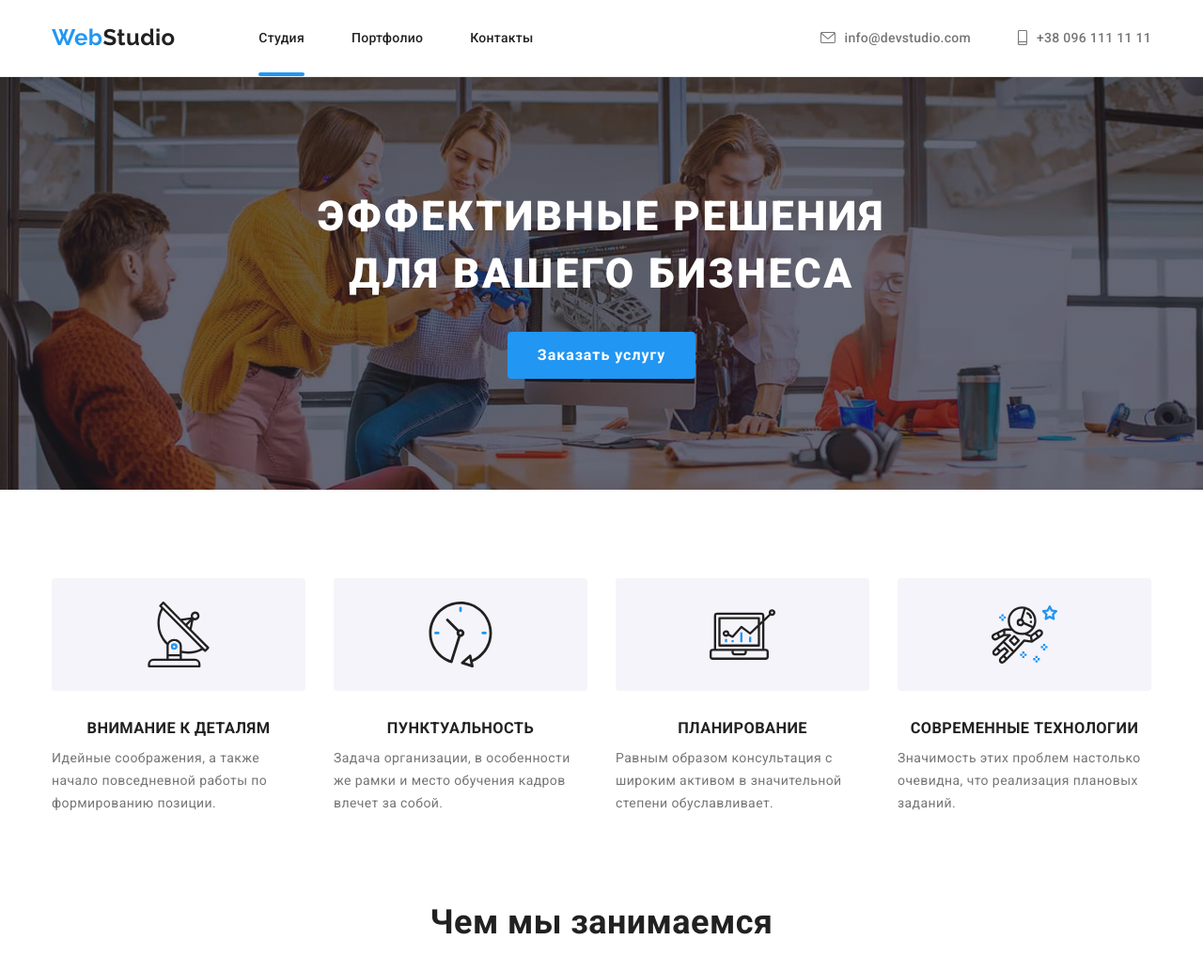
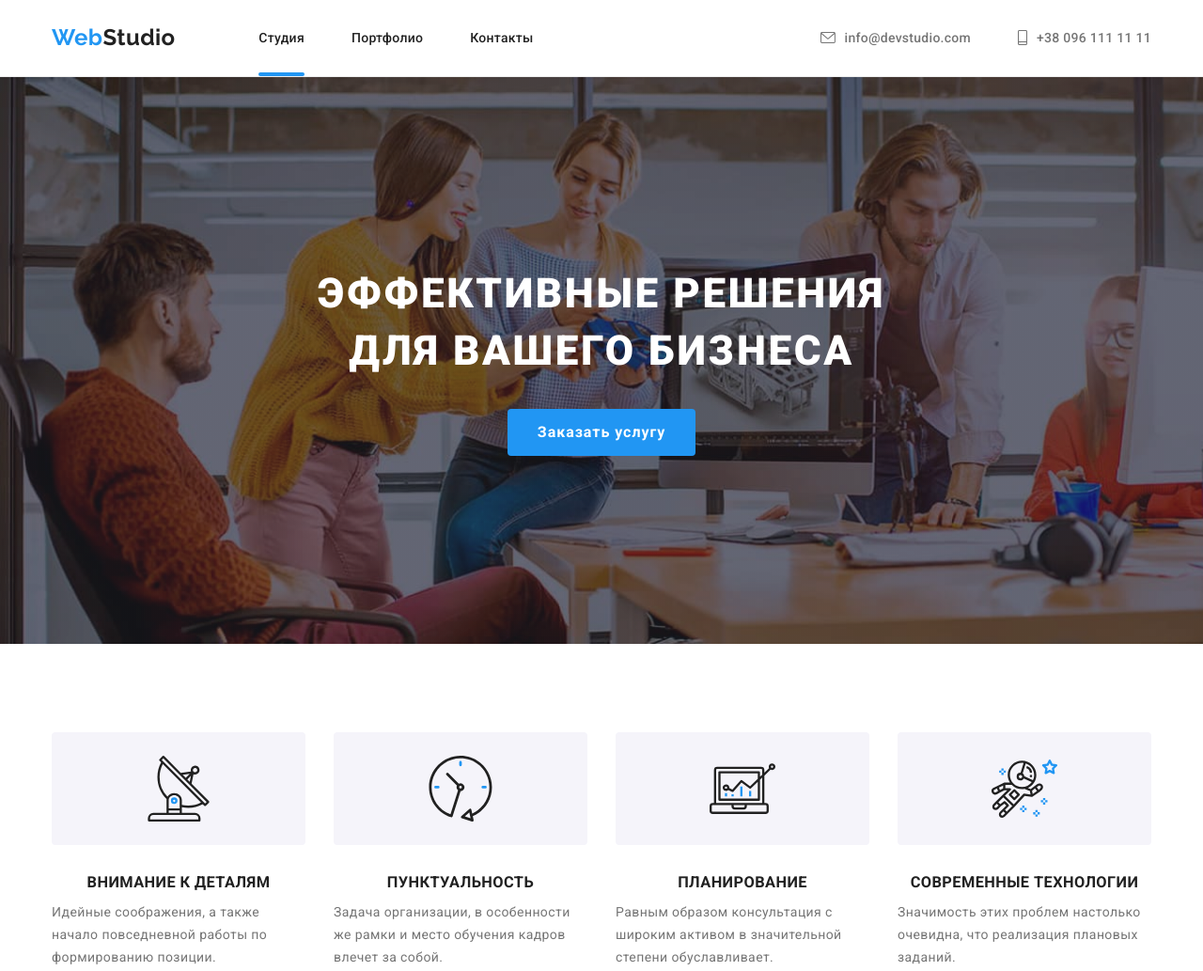
Before and after one commit to SergiusNahnoinyi/goit-markup-hw-08, a plain HTML site: page index.html in a window 1280 px wide. Shown: the top 1033 px of the page at 94% size. Drawn offline with nearby package versions, Linux system fonts and the light colour scheme.

Commit message:
Меняет паддинг на правильный в блоке-герое

```diff
--- a/sass/components/hero/_hero.scss
+++ b/sass/components/hero/_hero.scss
@@ -40,7 +40,7 @@
 @media screen and (min-width: 1200px) {
   margin-left: auto;
   margin-right: auto;
-  padding: 118px 0;
+  padding: 200px 0;
   text-align: center;
   background-color: getColor('secondary');
   background-image: linear-gradient(to top, rgba(47, 48, 58, 0.4), rgba(47, 48, 58, 0.4)),
```
Also changed, not shown: css/main.css, css/main.min.css.
